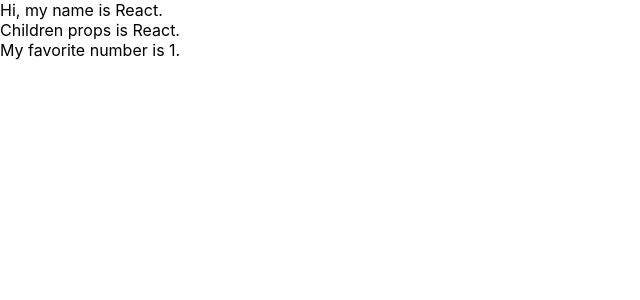
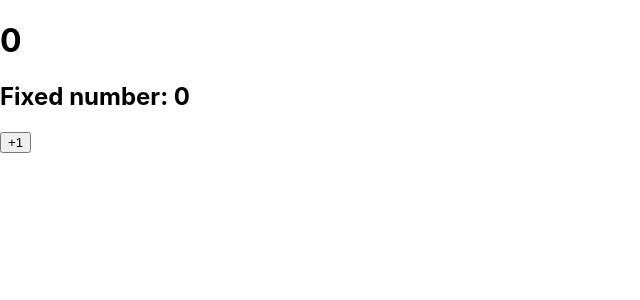
Before and after one commit to jheloper/react-playground, a React (Create React App) app: page / in a window 1280 px wide. Shown: the top 300 px of the page, without its empty margins (0-640 px from the left). Built offline with nearby package versions, Linux system fonts and the light colour scheme.

Commit message:
Counter 클래스형 컴포넌트 추가 및 state 적용

```diff
--- /dev/null
+++ b/src/Counter.js
@@ -0,0 +1,32 @@
+import React, { Component } from "react";
+
+class Counter extends Component {
+    constructor(props) {
+        super(props);
+        // state 초기값 설정
+        this.state = {
+            number: 0,
+            fixedNumber: 0,
+        };
+    }
+
+    render() {
+        const { number, fixedNumber } = this.state;
+        return (
+            <div>
+                <h1>{number}</h1>
+                <h2>Fixed number: {fixedNumber}</h2>
+                <button
+                    onClick={() => {
+                        // this.setState를 사용하여 state 변경
+                        this.setState({ number: number + 1 });
+                    }}
+                >
+                    +1
+                </button>
+            </div>
+        );
+    }
+}
+
+export default Counter;
--- a/src/FunctionApp.js
+++ b/src/FunctionApp.js
@@ -1,12 +1,14 @@
 import React from "react";
 // import MyFunctionComponent from "./MyFunctionComponent";
-import MyClassComponent from "./MyClassComponent";
+// import MyClassComponent from "./MyClassComponent";
+import Counter from "./Counter";
 
 const App = () => {
     return (
-        <MyClassComponent name="React" favoriteNumber={1}>
-            React
-        </MyClassComponent>
+        // <MyClassComponent name="React" favoriteNumber={1}>
+        //     React
+        // </MyClassComponent>
+        <Counter />
     );
 };
 
```
